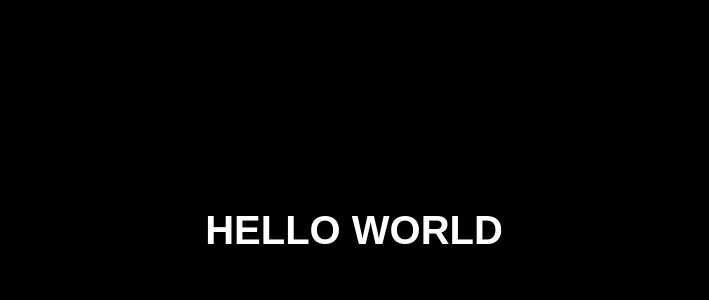
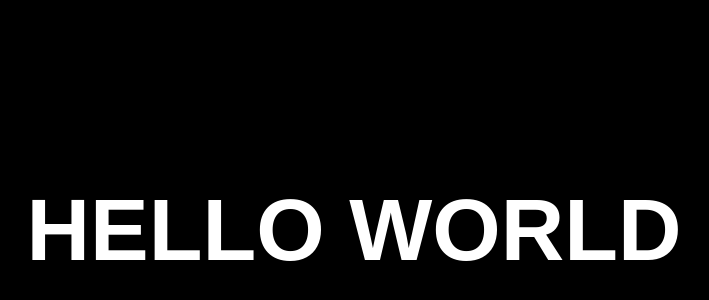
Before and after one commit to sashasmyk/first-project, a plain HTML site: page index.html in a window 1280 px wide. Shown: the part 170-470 px from the top of the page, without its empty margins (286-995 px from the left). Drawn offline with Linux system fonts and the light colour scheme.

Commit message:
Update index.html

```diff
--- a/index.html
+++ b/index.html
@@ -16,7 +16,7 @@
             font-family: Arial, sans-serif;
         }
         h1 {
-            font-size: 2.5rem;
+            font-size: 5.5rem;
             cursor: pointer;
         }
         .inverted {
```
